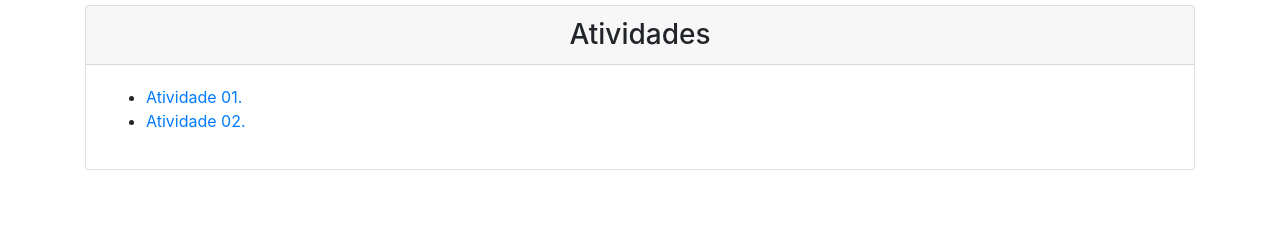
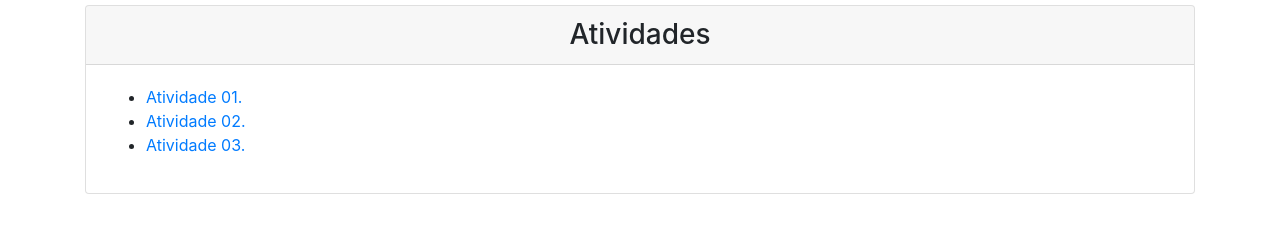
Before and after one commit to BrenoTrancoso/brenotrancoso.github.io, a plain HTML site: page index.html in a window 1280 px wide. Drawn offline with nearby package versions, Linux system fonts and the light colour scheme; files that its build step writes are made by us from their sources.

Commit message:
Update index.html

```diff
--- a/index.html
+++ b/index.html
@@ -16,6 +16,7 @@
           <ul>
             <li><a href="/atividade_1">Atividade 01.</a></li>
             <li><a href="/atividade_2">Atividade 02.</a></li>
+            <li><a href="/atividade_3">Atividade 03.</a></li>
           </ul>
         </div>
       </div>
```
